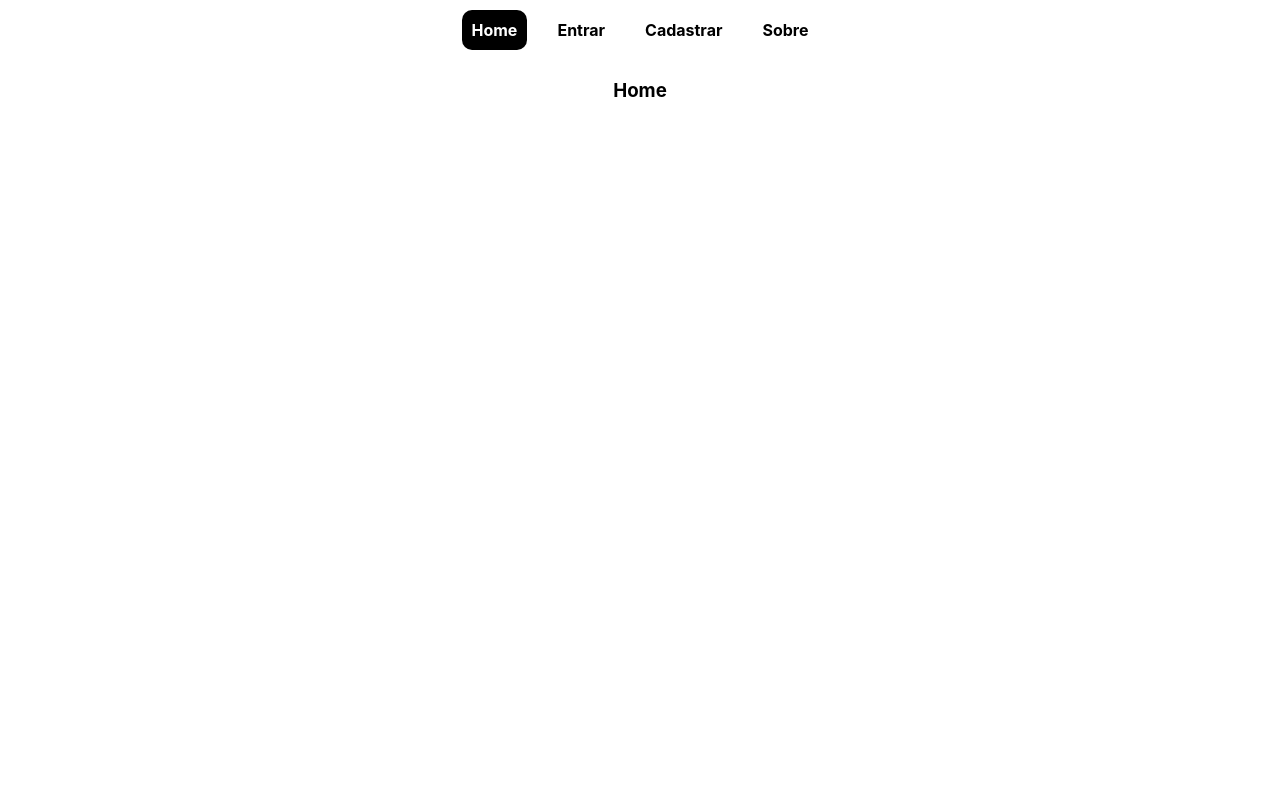
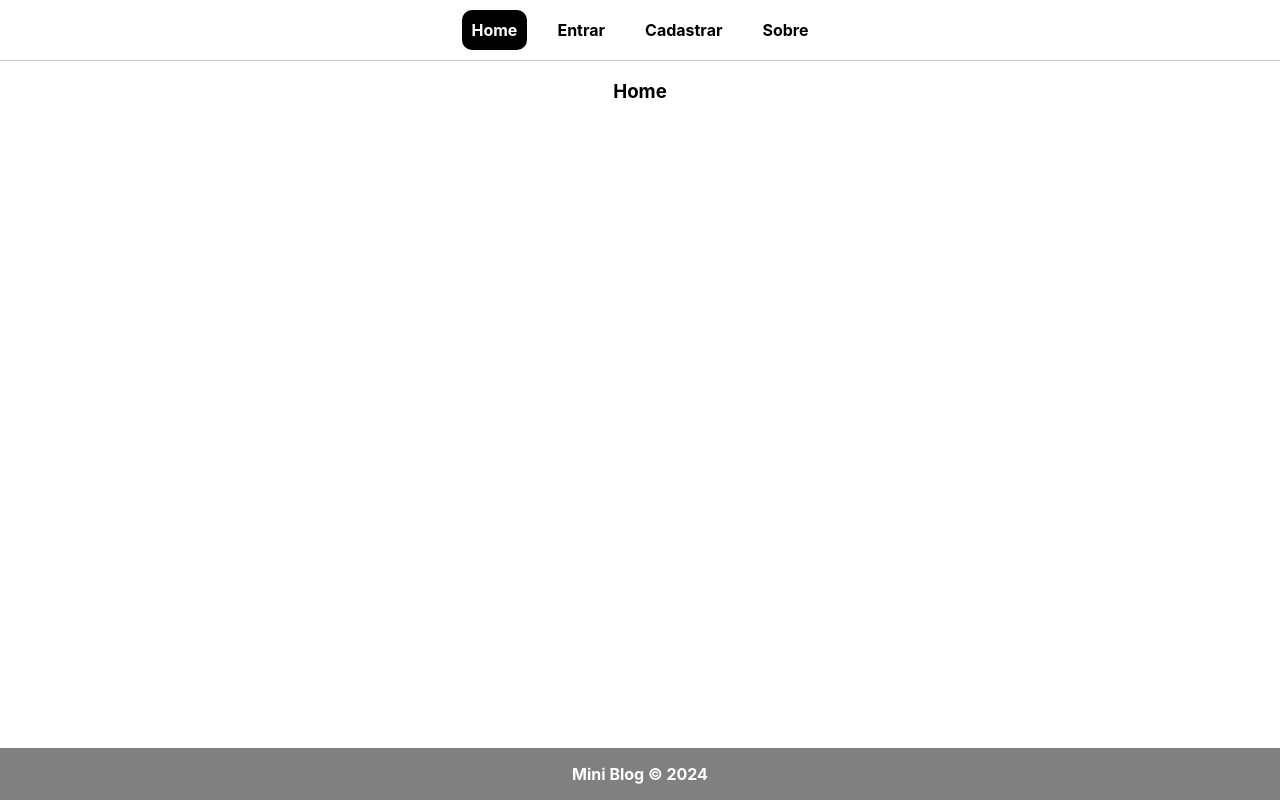
Before and after one commit to maikonsm7/miniblog, a React (Create React App) app: page / in a window 1280 px wide. Built offline with nearby package versions, Linux system fonts and the light colour scheme.

Commit message:
crate footer

```diff
--- a/package.json
+++ b/package.json
@@ -6,6 +6,7 @@
     "@testing-library/jest-dom": "^5.17.0",
     "@testing-library/react": "^13.4.0",
     "@testing-library/user-event": "^13.5.0",
+    "firebase": "^10.7.1",
     "react": "^18.2.0",
     "react-dom": "^18.2.0",
     "react-router-dom": "^6.21.1",
--- a/src/App.js
+++ b/src/App.js
@@ -1,10 +1,11 @@
 import './App.css';
-import { BrowserRouter, Routes, Route } from 'react-router-dom'
+import { BrowserRouter, Routes, Route, Navigate } from 'react-router-dom'
 import NavBar from './components/NavBar';
 import Home from './pages/Home'
 import Entrar from './pages/Entrar'
 import Cadastrar from './pages/Cadastrar'
 import About from './pages/About'
+import Footer from './components/Footer'
 
 function App() {
   return (
@@ -17,6 +18,7 @@ function App() {
         <Route path={'/cadastrar'} element={<Cadastrar />}/>
         <Route path={'/about'} element={<About />}/>
       </Routes>
+      <Footer />
       </BrowserRouter>
     </div>
   )
--- /dev/null
+++ b/src/components/Footer.css
@@ -0,0 +1,8 @@
+footer{
+    background-color: gray;
+    color: white;
+    font-weight: bold;
+    position: absolute;
+    bottom: 0;
+    width: 100%;
+}
--- /dev/null
+++ b/src/components/Footer.jsx
@@ -0,0 +1,10 @@
+import './Footer.css'
+const Footer = () => {
+    return(
+        <footer>
+            <p>Mini Blog &copy; 2024</p>
+        </footer>
+    )
+}
+
+export default Footer
--- a/src/components/NavBar.css
+++ b/src/components/NavBar.css
@@ -2,6 +2,7 @@ nav{
     display: flex;
     justify-content: center;
     padding: 10px;
+    border-bottom: 1px solid rgb(202, 202, 202);
 }
 
 nav a{
```
Also changed, not shown: firebase/config.js (added, +21 -0 lines), 1 other file (tests, documents, lock files or other folders).
